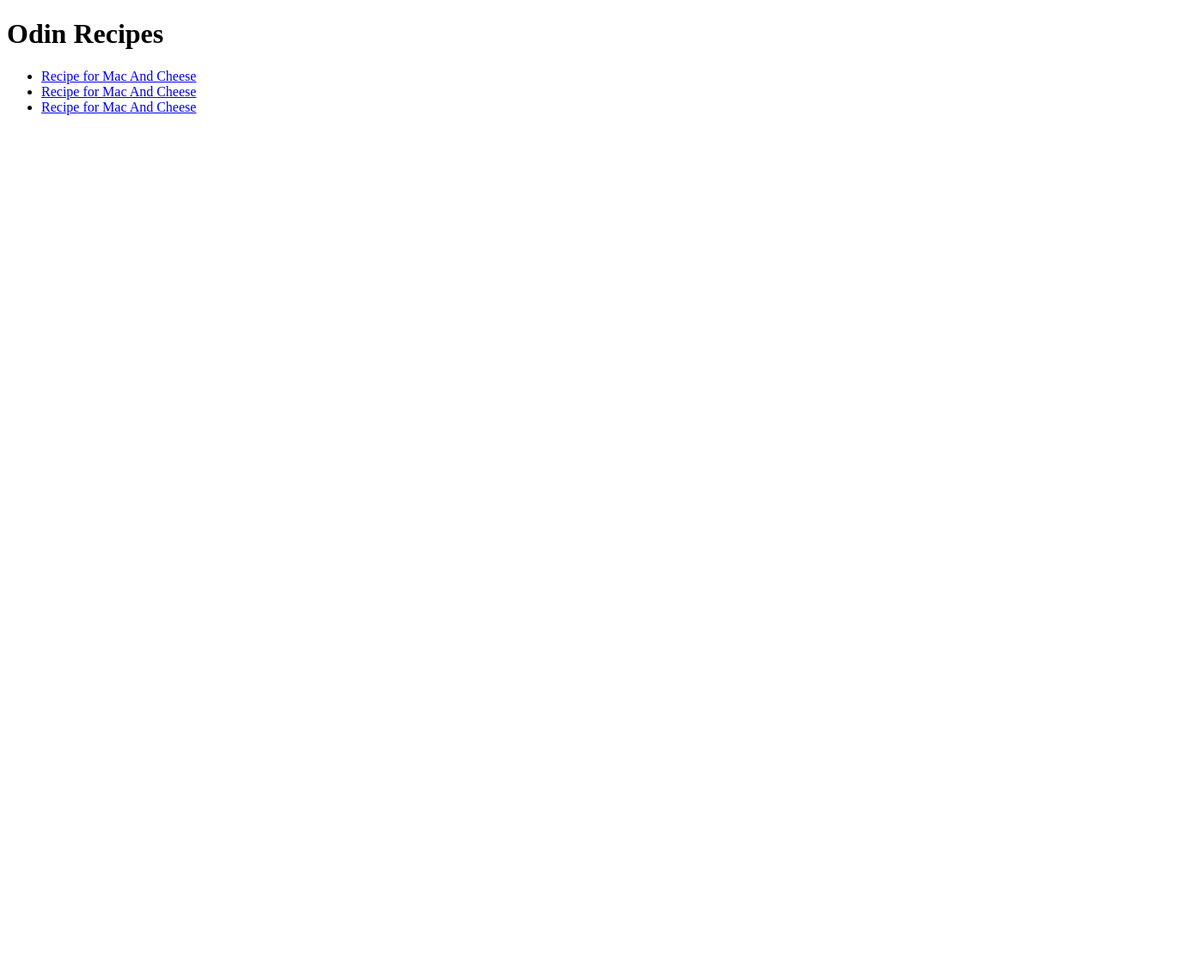
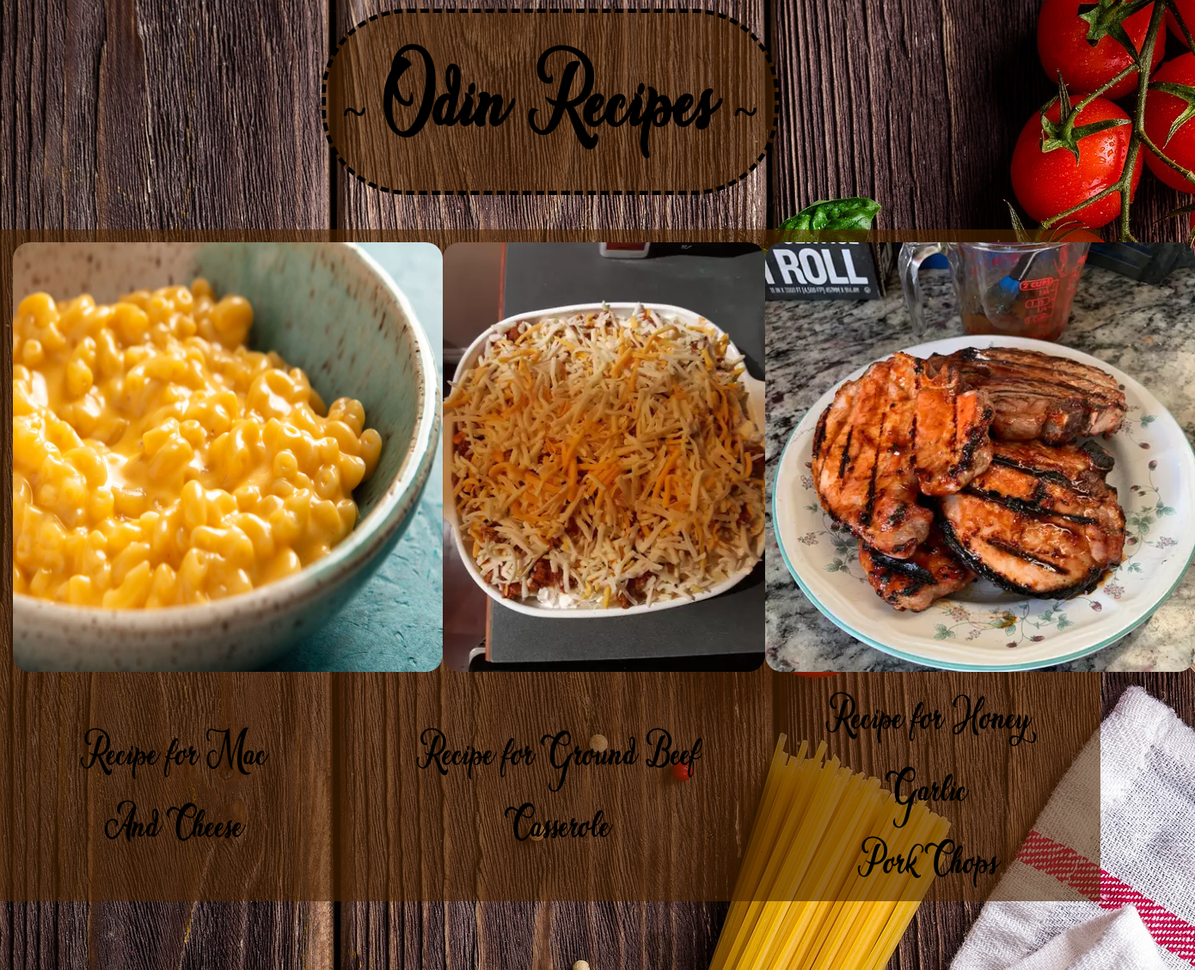
Before and after one commit to karamas13/odin-recipes, a plain HTML site: page index.html in a window 1280 px wide. Shown: the whole page at 86% size, 1390 px wide, since content can reach past the window. Before the commit the page ends 800 px from the top, so only its background shows below. Drawn offline with Linux system fonts and the light colour scheme.

Commit message:
Add styles to every page

```diff
--- a/index.html
+++ b/index.html
@@ -1,6 +1,7 @@
 <!DOCTYPE html>
 <html lang="en">
 <head>
+    <link rel="stylesheet" href="styles.css">
     <meta charset="UTF-8">
     <meta http-equiv="X-UA-Compatible" content="IE=edge">
     <meta name="viewport" content="width=device-width, initial-scale=1.0">
@@ -8,15 +9,30 @@
 </head>
 <body>
 
-    <h1>Odin Recipes</h1>
+   <header class="title">
+    <h1>~ Odin Recipes ~</h1>
+   </header>
 
-   <ul>
 
-    <li><a href="recipes/macandcheese.html">Recipe for Mac And Cheese</a></li>
-    <li><a href="recipes/groundbeefcasserole.html">Recipe for Mac And Cheese</a></li>
-    <li><a href="recipes/honeygarlicporkchops.html">Recipe for Mac And Cheese</a></li>
 
-   </ul>
+ <div class="container">
+  <div class="imgs">
+    <img class="space2" src="/images/macandcheese.jpg" width="500" height="500">
+
+    <img class="space2" src="/images/gorundbeefcasserole.jpg" width="500" height="500">
+
+    <img class="space2" src="/images/honeygarlic.jpg" height="auto" width="500">
+</div>
+    <ul class="display">
+
+     <li class="space"><a class="color" href="recipes/macandcheese.html">Recipe for Mac And Cheese</a></li>
+     <li class="space"><a class="color" href="recipes/groundbeefcasserole.html">Recipe for Ground Beef Casserole </a></li>
+     <li class="space"><a class="color" href="recipes/honeygarlicporkchops.html">Recipe for Honey Garlic </br> Pork Chops</a></li>
+
+    </ul>
+ </div>
+
+
 
 </body>
 </html>
--- /dev/null
+++ b/recipes/groundbeefcasserole.css
@@ -0,0 +1,40 @@
+*{
+    padding: 0px;
+    margin: 0px;
+}
+
+body{
+    background-image: url(/images/background1.jpg);
+    font-size: 22px;
+    overflow-x: hidden;
+    font-family:'Franklin Gothic Medium', 'Arial Narrow', Arial, sans-serif;
+}
+
+.container{
+    display: flex;
+    justify-content: center;
+    align-items: center;
+    flex-direction: column;
+    background-color: rgba(77, 38, 0, 60%);
+    margin-top: 30px;
+    margin-bottom: 30px;
+    width: 100%;
+    padding: 20px;
+    color: rgb(230, 230, 230);
+    text-align: center;
+}
+
+h2{
+    text-decoration: underline;
+    padding-bottom: 5px;
+}
+
+img{
+    border-radius: 10px;
+}
+
+h1{
+    border-style: dashed;
+    padding: 5px;
+    margin: 10px;
+}
--- /dev/null
+++ b/recipes/honeygarlicporkchops.css
@@ -0,0 +1,40 @@
+*{
+    padding: 0px;
+    margin: 0px;
+}
+
+body{
+    background-image: url(/images/background1.jpg);
+    font-size: 22px;
+    overflow-x: hidden;
+    font-family:'Franklin Gothic Medium', 'Arial Narrow', Arial, sans-serif;
+}
+
+.container{
+    display: flex;
+    justify-content: center;
+    align-items: center;
+    flex-direction: column;
+    background-color: rgba(77, 38, 0, 60%);
+    margin-top: 30px;
+    margin-bottom: 30px;
+    width: 100%;
+    padding: 20px;
+    color: rgb(230, 230, 230);
+    text-align: center;
+}
+
+h2{
+    text-decoration: underline;
+    padding-bottom: 5px;
+}
+
+img{
+    border-radius: 10px;
+}
+
+h1{
+    border-style: dashed;
+    padding: 5px;
+    margin: 10px;
+}
--- /dev/null
+++ b/recipes/macandcheese.css
@@ -0,0 +1,40 @@
+*{
+    padding: 0px;
+    margin: 0px;
+}
+
+body{
+    background-image: url(/images/background1.jpg);
+    font-size: 22px;
+    overflow-x: hidden;
+    font-family:'Franklin Gothic Medium', 'Arial Narrow', Arial, sans-serif;
+}
+
+.container{
+    display: flex;
+    justify-content: center;
+    align-items: center;
+    flex-direction: column;
+    background-color: rgba(77, 38, 0, 60%);
+    margin-top: 30px;
+    margin-bottom: 30px;
+    width: 100%;
+    padding: 20px;
+    color: rgb(230, 230, 230);
+    text-align: center;
+}
+
+h2{
+    text-decoration: underline;
+    padding-bottom: 5px;
+}
+
+img{
+    border-radius: 10px;
+}
+
+h1{
+    border-style: dashed;
+    padding: 5px;
+    margin: 10px;
+}
--- /dev/null
+++ b/styles.css
@@ -0,0 +1,92 @@
+*{
+    padding: 0;
+    margin: 0;
+
+}
+
+body{
+
+    background-image: url(/images/background1.jpg);
+    font-family: amsterdam;
+     display: flex;
+     justify-content: center;
+     align-items: center;
+     flex-direction: column;
+}
+
+@font-face {
+    font-family: 'amsterdam';
+    src: url(/fonts/amsterdam-font/Amsterdam-ZVGqm.ttf);
+}
+
+.title{
+
+    font-size: 25px;
+    text-align: center;
+    background-color: rgba(77, 38, 0, 60%);
+    width: max-content;
+    padding: 20px;
+    padding-bottom: 5px;
+    margin-top: 10px;
+    border-radius: 100px;
+    border-style: dashed;
+    border-width: 5px;
+
+}
+
+.container{
+    background-color: rgba(77, 38, 0, 60%);
+    margin-top: 40px;
+    font-size: 23px;
+    width: 100%;
+    margin-bottom: 80px;
+}
+
+.display{
+    display: flex;
+    justify-content: space-between;
+    align-items: center;
+    flex-direction: row;
+
+
+}
+
+ul{
+    list-style-type: none;
+}
+
+a:link{
+ text-decoration: none;
+}
+
+a:hover{
+    transition: 1s ease-in-out;
+    color: rgb(196, 156, 0);
+    text-decoration: underline;
+}
+
+
+.space{
+    display: flex;
+    justify-content: space-between;
+    margin-left: 60px;
+    margin-right: 75px;
+    text-align: center;
+    border-width: 4px black;
+}
+
+.color{
+    color:black;
+}
+
+.space2{
+    border-radius: 20px;
+    border-width: 5px;
+}
+
+.imgs{
+ display: flex;
+ justify-content: space-between;
+ margin: 15px;
+
+}
```
Also changed, not shown: recipes/groundbeefcasserole.html (+6 -5 lines), recipes/honeygarlicporkchops.html (+7 -5 lines), recipes/macandcheese.html (+8 -6 lines), fonts/amsterdam-font/Amsterdam-ZVGqm.ttf (added), fonts/amsterdam-font/info.txt (added), fonts/amsterdam-font/misc/Terms of Use End User Lisence Agreement.txt (added), images/background1.jpg (added), 2 other files.
